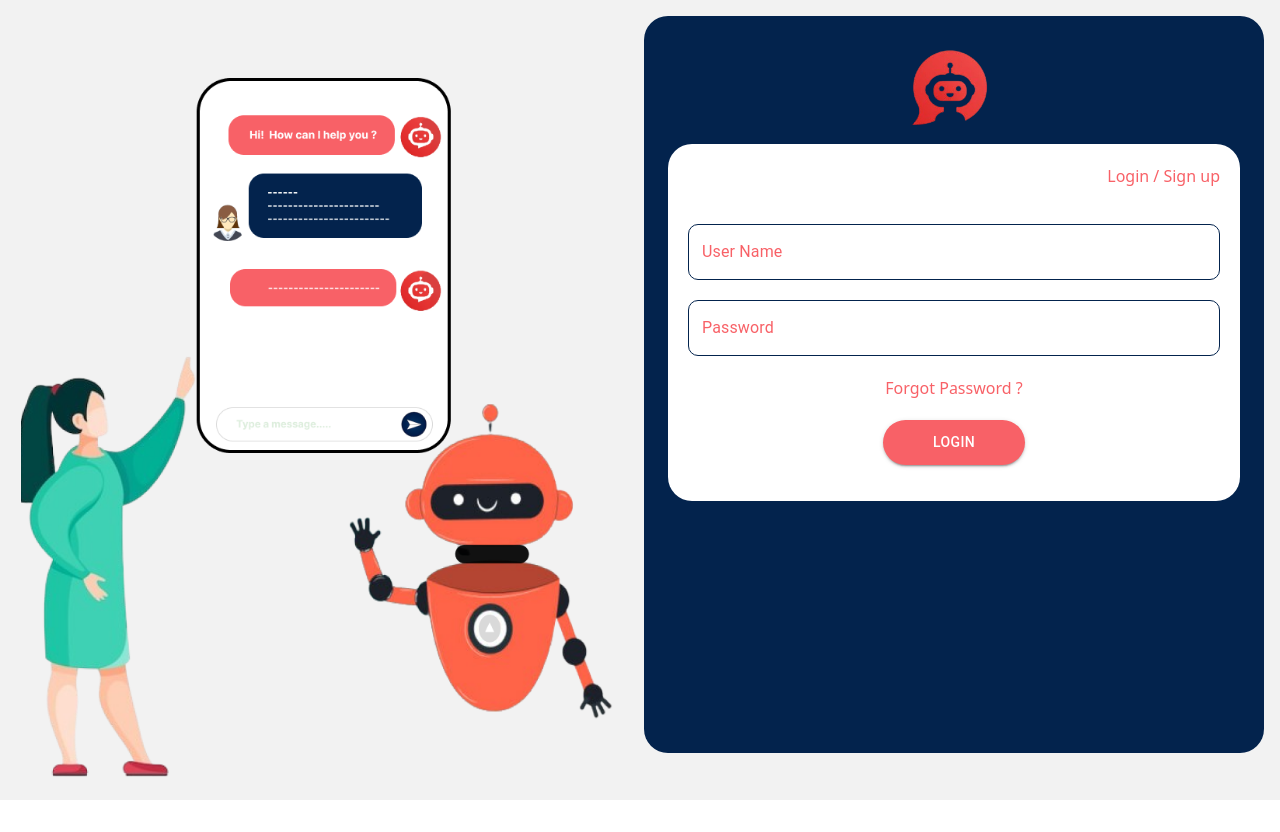
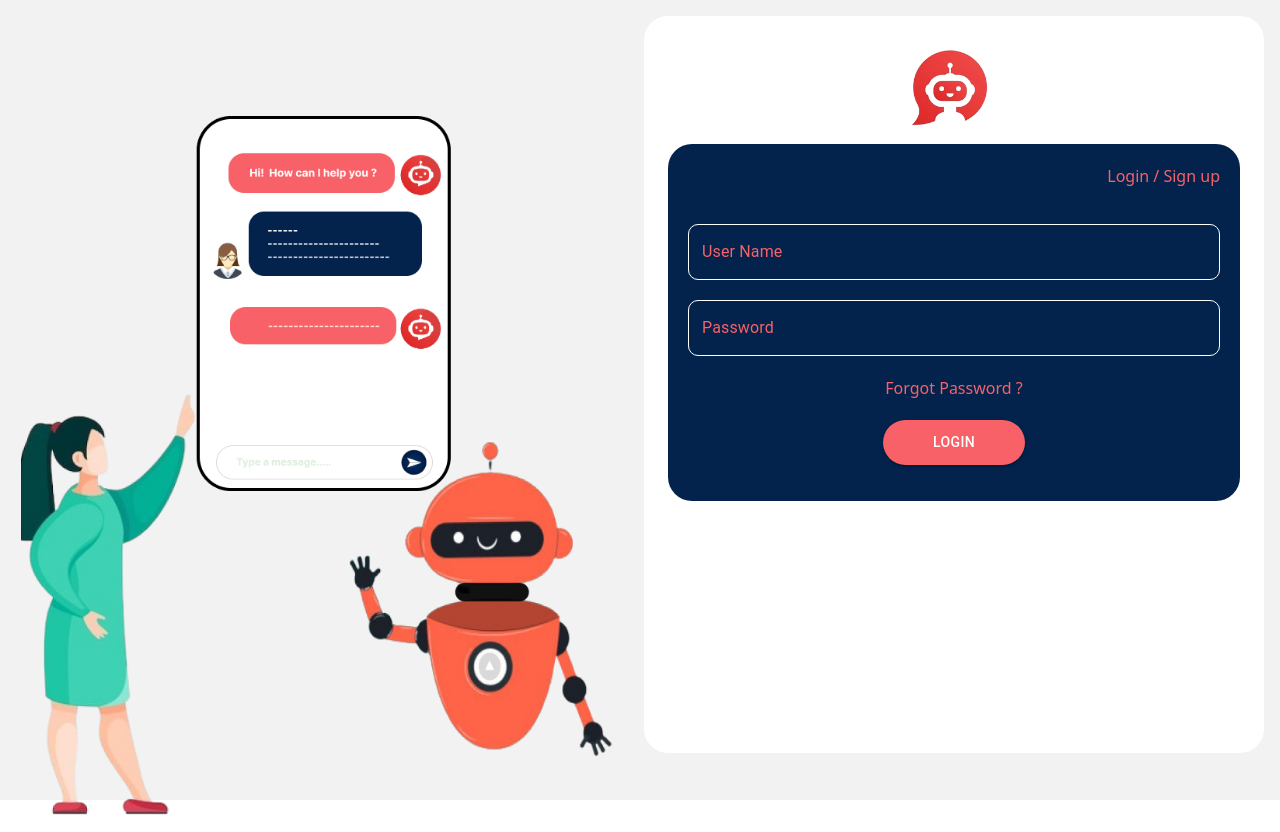
Before and after one commit to kesava-infos/chatbot-ui, a React (Create React App) app: page / in a window 1280 px wide. Before the commit the page ends 800 px from the top, so only its background shows below. Built offline with nearby package versions, Linux system fonts and the light colour scheme; the HTML template or start-up script is replaced by a standard one.

Commit message:
Login Page code updated

```diff
--- a/src/pages/login.js
+++ b/src/pages/login.js
@@ -7,15 +7,15 @@ import ButtonField from "../components/ButtonField";
 export default function Login() {
     return <div className="bg-[#f2f2f2] h-screen flex gap-1 p-4 sm:p-8 md:p-4">
         <div className="w-1/2 flex hidden sm:block relative">
-            <img src={bg} alt="Background Image" className="self-end w-100 absolute bottom-[-10px] right-[-5px]" />
+            <img src={bg} alt="Background Image" className="self-end w-100 absolute top-[100px] right-[-5px]" />
         </div>
-        <div className="flex flex-col items-center gap-2 justify-start min-w-[380px] bg-[#03234D]  h-[96%] rounded-3xl grow p-6">
+        <div className="flex flex-col items-center gap-2 justify-start min-w-[320px] bg-white  h-[96%] rounded-3xl grow p-6">
             <img src={logo} alt="logo" className="w-[150px]" />
-            <div className="flex flex-col gap-4 bg-white rounded-3xl w-[100%] text-white">
+            <div className=" bg-[#03234D] flex flex-col gap-4 rounded-3xl w-[100%] text-white">
                 <p className="  text-right pt-5 px-5 text-[#F86167] ">Login / Sign up</p>
                 <div className="p-5 w-[100%] items-center flex flex-col gap-5 ">
-                <InputTextField color="#F86167" border="#03234D" label="User Name" />
-                <InputTextField color="#F86167" border="#03234D" label="Password" />
+                <InputTextField color="#F86167" border="#fff" label="User Name" />
+                <InputTextField color="#F86167" border="#fff" label="Password" />
                 <p className="text-left text-[#F86167]">Forgot Password ?</p>
                 <ButtonField bg="#F86167" label="Login"  />
                 </div>
```
Also changed, not shown: 1 other file (tests, documents, lock files or other folders).
